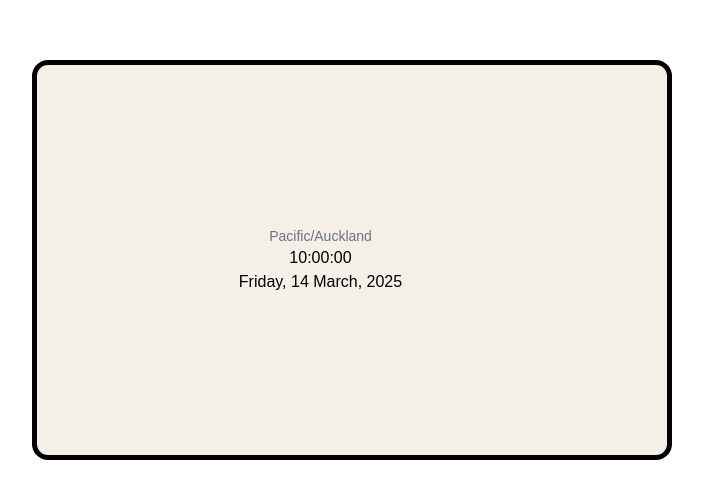
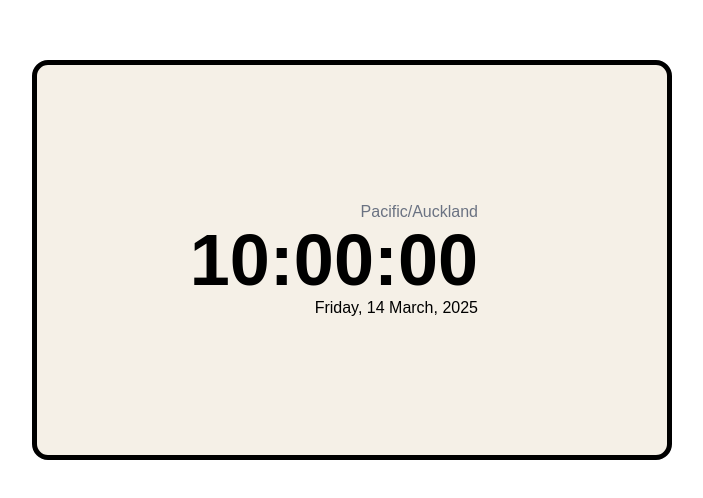
Before and after one commit to RareDrops/user-time-react, a React (Vite) app in the folder user-time-react-project/: page / in a window 1280 px wide. Shown: the part 140-638 px from the top of the page, without its empty margins (288-991 px from the left). Built offline with nearby package versions, Linux system fonts and the light colour scheme; a web font is replaced by a local one.

Commit message:
Update TimerContent.tsx

```diff
--- a/user-time-react-project/src/components/TimerContent.tsx
+++ b/user-time-react-project/src/components/TimerContent.tsx
@@ -7,13 +7,13 @@
 function TimerContent() {
 	return (
 		<>
-			<div className="text-sm text-gray-500">
+			<div className="text-gray-500 self-end">
 				Pacific/Auckland
 			</div>
-			<div>
+			<div className="text-7xl font-bold self-end">
 				10:00:00
 			</div>
-			<div>
+			<div className="self-end">
 				Friday, 14 March, 2025
 			</div>
 
```
